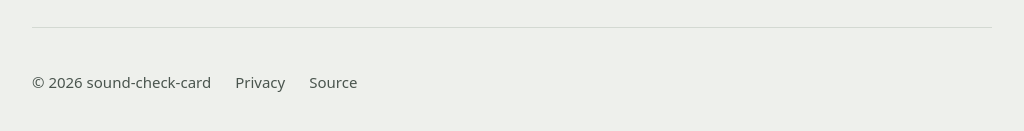
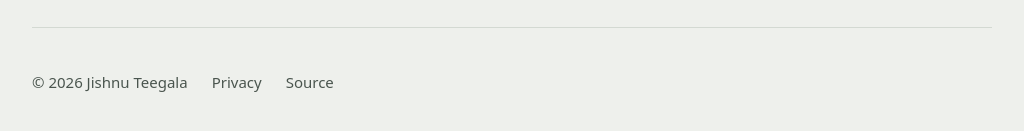
Before and after one commit to jishnuteegala/sound-check, a React (Vite) app: page / in a window 1280 px wide. Shown: the part 767-898 px from the top of the page, without its empty margins (128-1152 px from the left). Built offline with nearby package versions, Linux system fonts and the light colour scheme.

Commit message:
fix: use personal copyright and apex privacy link in footer

```diff
--- a/src/App.tsx
+++ b/src/App.tsx
@@ -449,8 +449,8 @@ function Playback({
 function Footer() {
   return (
     <footer>
-      <span>© 2026 sound-check-card</span>
-      <a href="/privacy">Privacy</a>
+      <span>© {new Date().getFullYear()} Jishnu Teegala</span>
+      <a href="https://jishnuteegala.com/privacy">Privacy</a>
       <a href="https://github.com/jishnuteegala/sound-check-card">Source</a>
     </footer>
   );
```
